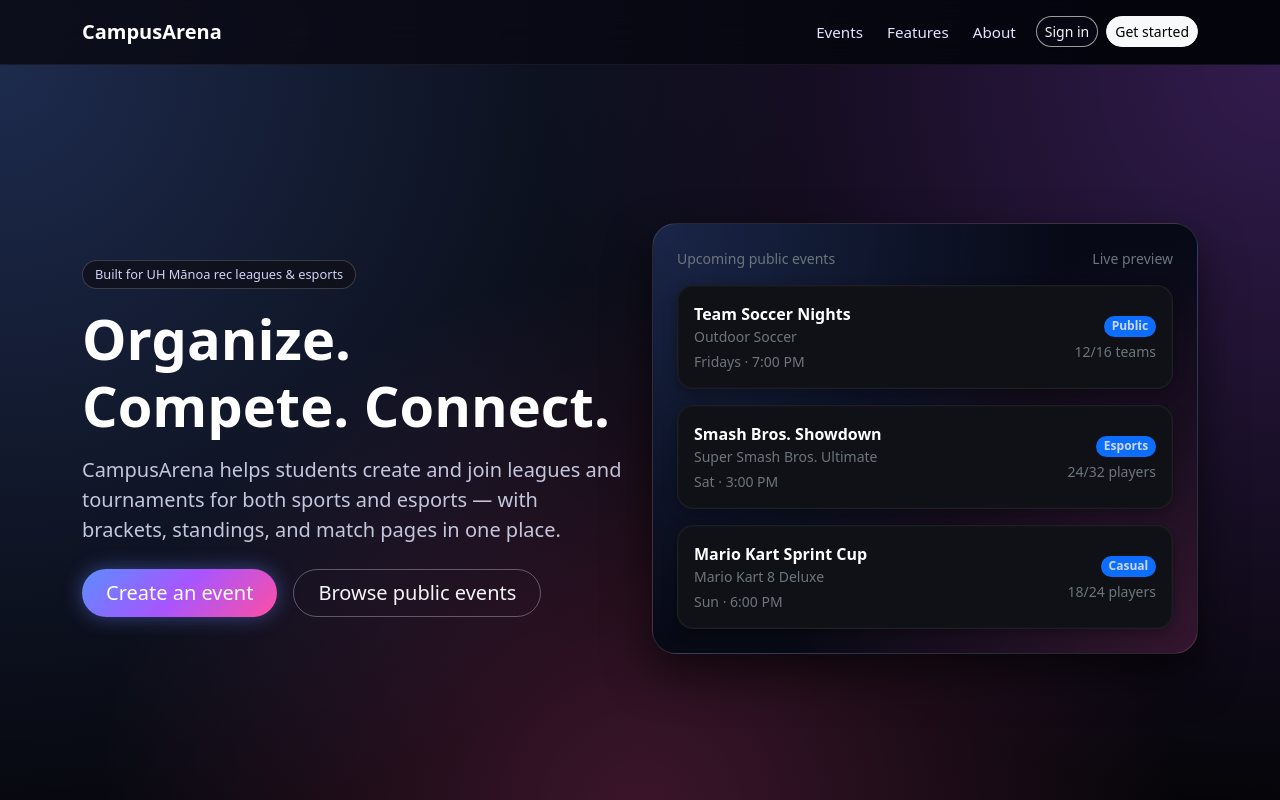
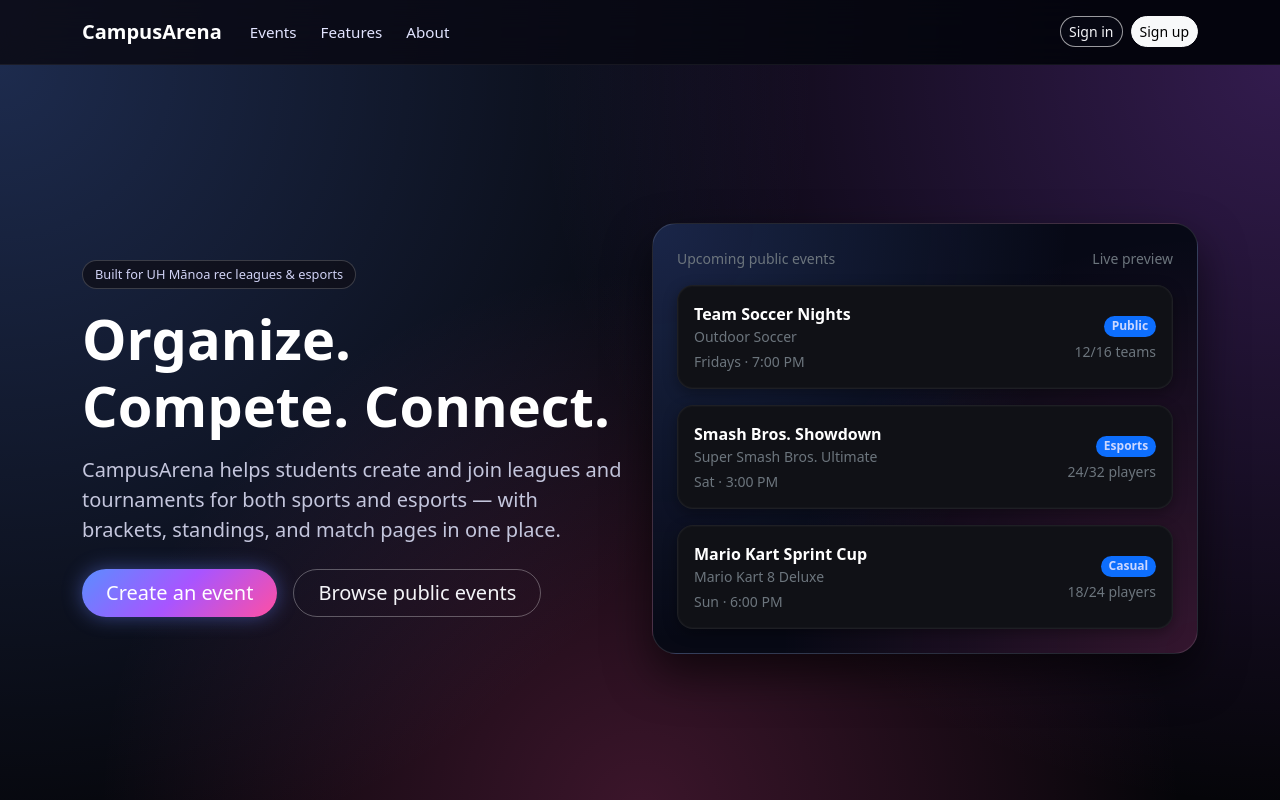
Before and after one commit to campusarena/campusarena, a Next.js app: page / in a window 1280 px wide. Shown: the top 800 px of the page. Built offline with nearby package versions, Linux system fonts and the light colour scheme; no server answers.

Commit message:
Fixed auth pages and navbar interaction

```diff
--- a/src/app/globals.css
+++ b/src/app/globals.css
@@ -295,3 +295,22 @@
 .ca-auth-button:hover {
   filter: brightness(1.05);
 }
+
+/* =========================================================
+   DROPDOWN MENU (DARK THEME)
+   ========================================================= */
+
+/* Dark dropdown menu */
+.ca-nav-dropdown .dropdown-menu {
+  background: #111218;
+  border: 1px solid rgba(255, 255, 255, 0.1);
+}
+
+.ca-nav-dropdown .dropdown-item {
+  color: #e0e2ee;
+}
+
+.ca-nav-dropdown .dropdown-item:hover {
+  background: rgba(255, 255, 255, 0.07);
+  color: #fff;
+}
--- a/src/app/layout.tsx
+++ b/src/app/layout.tsx
@@ -1,5 +1,7 @@
 import "bootstrap/dist/css/bootstrap.min.css";
 import "./globals.css";
+
+import Providers from "./providers";
 import NavBar from "@/components/Navbar";
 
 export const metadata = {
@@ -7,12 +9,18 @@ export const metadata = {
   description: "Campus recreation and esports leagues and tournaments.",
 };
 
-export default function RootLayout({ children }: { children: React.ReactNode }) {
+export default function RootLayout({
+  children,
+}: {
+  children: React.ReactNode;
+}) {
   return (
     <html lang="en">
       <body className="ca-body">
-        <NavBar />
-        <main>{children}</main>
+        <Providers>
+          <NavBar />
+          <main>{children}</main>
+        </Providers>
       </body>
     </html>
   );
--- a/src/components/Navbar.tsx
+++ b/src/components/Navbar.tsx
@@ -1,18 +1,24 @@
 "use client";
 
-import { Navbar, Nav, Container, Button } from "react-bootstrap";
+import { Navbar, Nav, Container, Button, NavDropdown } from "react-bootstrap";
 import Link from "next/link";
+import { useSession, signOut } from "next-auth/react";
 
 export default function NavBar() {
+  const { data: session } = useSession();
+  const userEmail = session?.user?.email;
+
   return (
     <Navbar expand="lg" className="ca-glass-nav">
       <Container>
         <Link href="/" className="navbar-brand fw-bold text-white text-decoration-none">
           CampusArena
         </Link>
+
         <Navbar.Toggle aria-controls="nav" />
         <Navbar.Collapse id="nav" className="justify-content-end">
-          <Nav className="me-2">
+          {/* ---------- LEFT NAV LINKS ---------- */}
+          <Nav className="me-auto">
             <Link href="/events" className="nav-link ca-nav-link">
               Events
             </Link>
@@ -23,7 +29,10 @@ export default function NavBar() {
               About
             </Link>
           </Nav>
-          <div className="d-flex gap-2">
+
+          {/* ---------- AUTH CONTROLS ---------- */}
+          {!session && (
+            <Nav className="d-flex align-items-center gap-2">
               <Link href="/auth/signin">
                 <Button variant="outline-light" size="sm" className="ca-glass-button">
                   Sign in
@@ -31,10 +40,33 @@ export default function NavBar() {
               </Link>
               <Link href="/auth/signup">
                 <Button variant="light" size="sm" className="ca-solid-button">
-                Get started
+                  Sign up
                 </Button>
               </Link>
-          </div>
+            </Nav>
+          )}
+
+          {session && (
+            <Nav>
+              <NavDropdown
+                align="end"
+                title={<span className="text-white">{userEmail}</span>}
+                id="user-dropdown"
+                className="ca-nav-dropdown"
+              >
+                <NavDropdown.Item as={Link} href="/auth/change-password">
+                  Change Password
+                </NavDropdown.Item>
+
+                <NavDropdown.Item
+                  onClick={() => signOut({ callbackUrl: "/", redirect: true })}
+                  className="text-danger"
+                >
+                  Sign Out
+                </NavDropdown.Item>
+              </NavDropdown>
+            </Nav>
+          )}
         </Navbar.Collapse>
       </Container>
     </Navbar>
```
Lines whose indentation alone changed are shown as unchanged.
